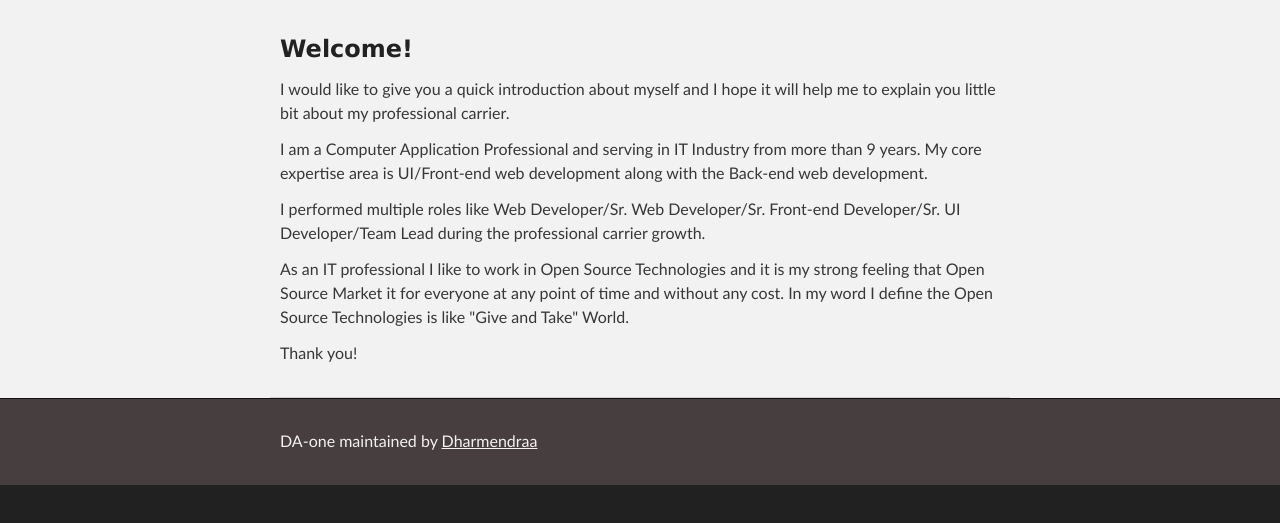
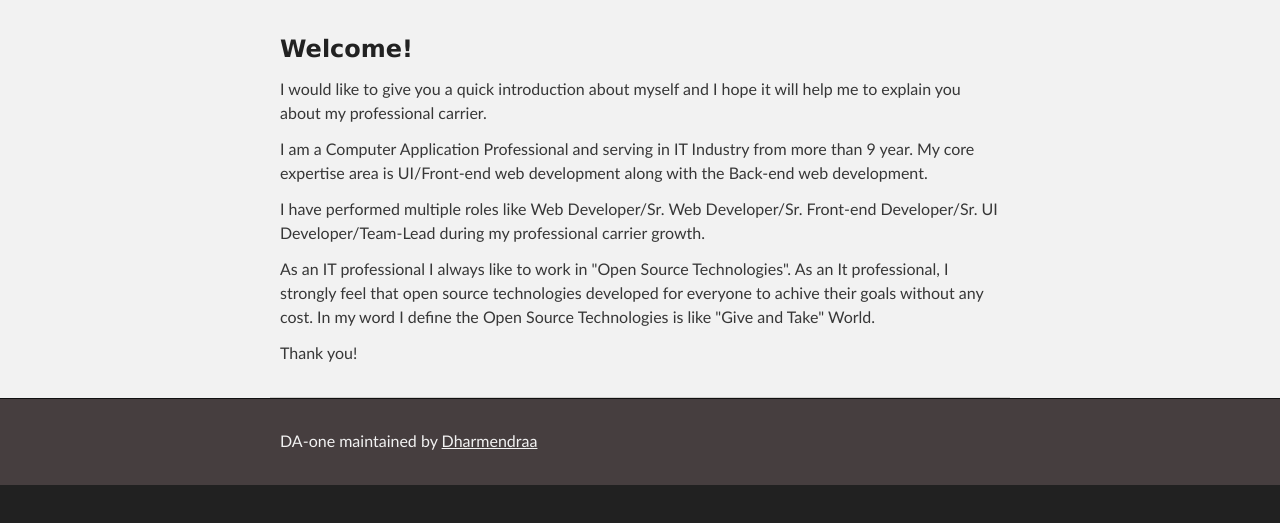
Before and after one commit to dharmendraa/da-one, a plain HTML site: page index.html in a window 1280 px wide. Shown: the part 179-702 px from the top of the page. Drawn offline with Linux system fonts and the light colour scheme; some packages are replaced by stand-ins of ours.

Commit message:
Updated about.html
Updated content

```diff
--- a/tpl/about.html
+++ b/tpl/about.html
@@ -1,11 +1,11 @@
 <h3><a id="about" class="anchor" aria-hidden="true"><span class="octicon octicon-link"></span></a>Welcome!</h3>
 
-<p>I would like to give you a quick introduction about myself and I hope it will help me to explain you little bit about my professional carrier. </p>
+<p>I would like to give you a quick introduction about myself and I hope it will help me to explain you about my professional carrier.</p>
 
-<p>I am a Computer Application Professional and serving in IT Industry from more than 9 years. My core expertise area is UI/Front-end web development along with the Back-end web development. </p>
+<p>I am a Computer Application Professional and serving in IT Industry from more than 9 year. My core expertise area is UI/Front-end web development along with the Back-end web development.</p>
 
-<p>I performed multiple roles like Web Developer/Sr. Web Developer/Sr. Front-end Developer/Sr. UI Developer/Team Lead during the professional carrier growth. </p>
+<p>I have performed multiple roles like Web Developer/Sr. Web Developer/Sr. Front-end Developer/Sr. UI Developer/Team-Lead during my professional carrier growth. </p>
 
-<p>As an IT professional I like to work in Open Source Technologies and it is my strong feeling that Open Source Market it for everyone at any point of time and without any cost. In my word I define the Open Source Technologies is like "Give and Take" World. </p>
+<p>As an IT professional I always like to work in "Open Source Technologies". As an It professional, I strongly feel that open source technologies developed for everyone to achive their goals without any cost. In my word I define the Open Source Technologies is like "Give and Take" World. </p>
 
 <p>Thank you!</p>
```
